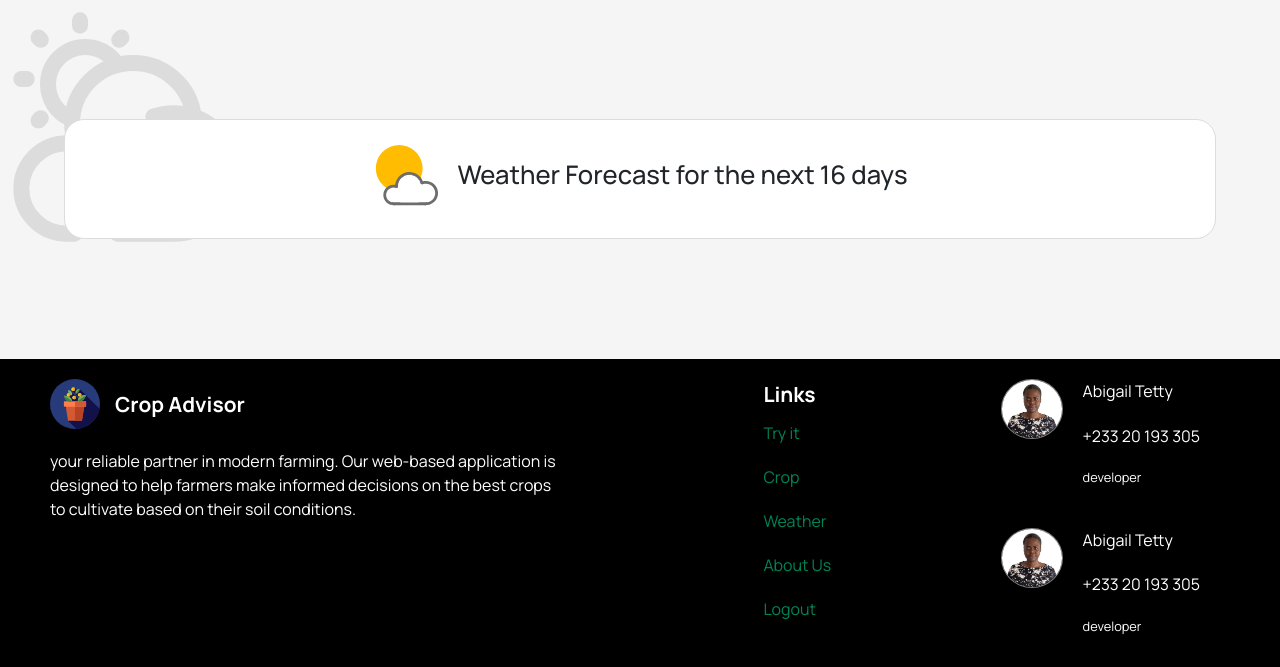
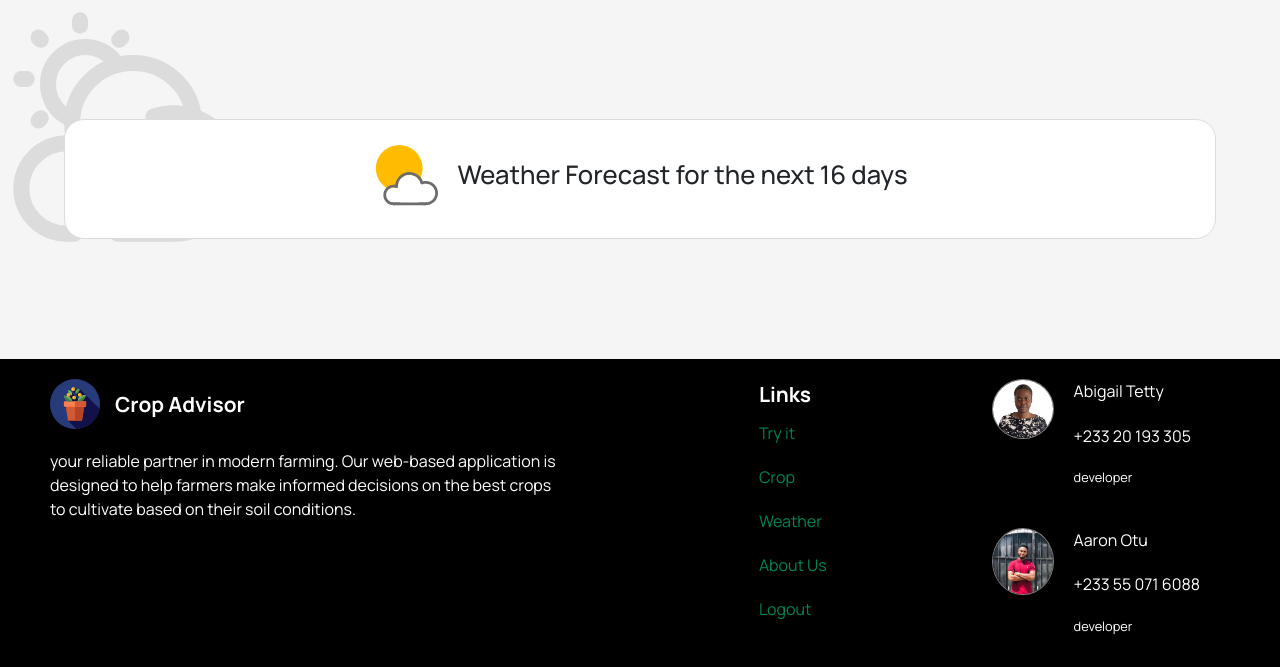
Before and after one commit to AaronOtu/Crop-Final-Project, a Flask app: page /dashboard in a window 1280 px wide. Shown: the part 1616-2283 px from the top of the page. Run offline with Flask 3, Linux system fonts and the light colour scheme; a user stored in the database is signed in; parts of the project's set-up code (start-up, migrations or seed data) failed here and were passed over; some libraries are stand-ins or nearby versions.

Commit message:
changes made

```diff
--- a/instance/templates/dashboard.html
+++ b/instance/templates/dashboard.html
@@ -516,11 +516,11 @@
           </div>
           <div>
             <div class="image-profile">
-              <img src="../static/images/abigail.jpg" alt="profile-image">
+              <img src="../static/images/OA.jpg" alt="profile-image">
             </div>
             <div style="display: grid; gap: 10px;">
-              <span>Abigail Tetty</span>
-              <span>+233 20 193 305</span>
+              <span>Aaron Otu</span>
+              <span>+233 55 071 6088</span>
               <span style="font-size: 0.8rem;">developer</span>
             </div>
           </div>
```
Also changed, not shown: instance/static/images/OA.jpg (added).
